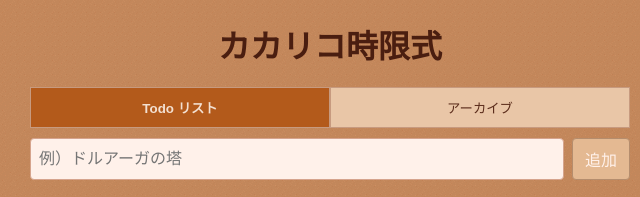
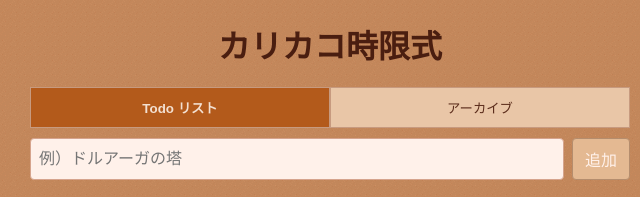
Before and after one commit to Chihaya100/todo-app, a plain HTML site: page index.html in a window 1280 px wide. Shown: the top 197 px of the page, 310-950 px from the left. Drawn offline with Linux system fonts and the light colour scheme.

Commit message:
Update index.html

```diff
--- a/index.html
+++ b/index.html
@@ -3,11 +3,11 @@
 <head>
   <meta charset="UTF-8" />
   <meta name="viewport" content="width=device-width, initial-scale=1" />
-  <title>カカリコ時限式</title>
+  <title>カリカコ時限式</title>
   <link rel="stylesheet" href="style.css" />
 </head>
 <body>
-  <h1>カカリコ時限式</h1>
+  <h1>カリカコ時限式</h1>
 
   <!-- タブ切り替え -->
   <div class="tabs">
```
